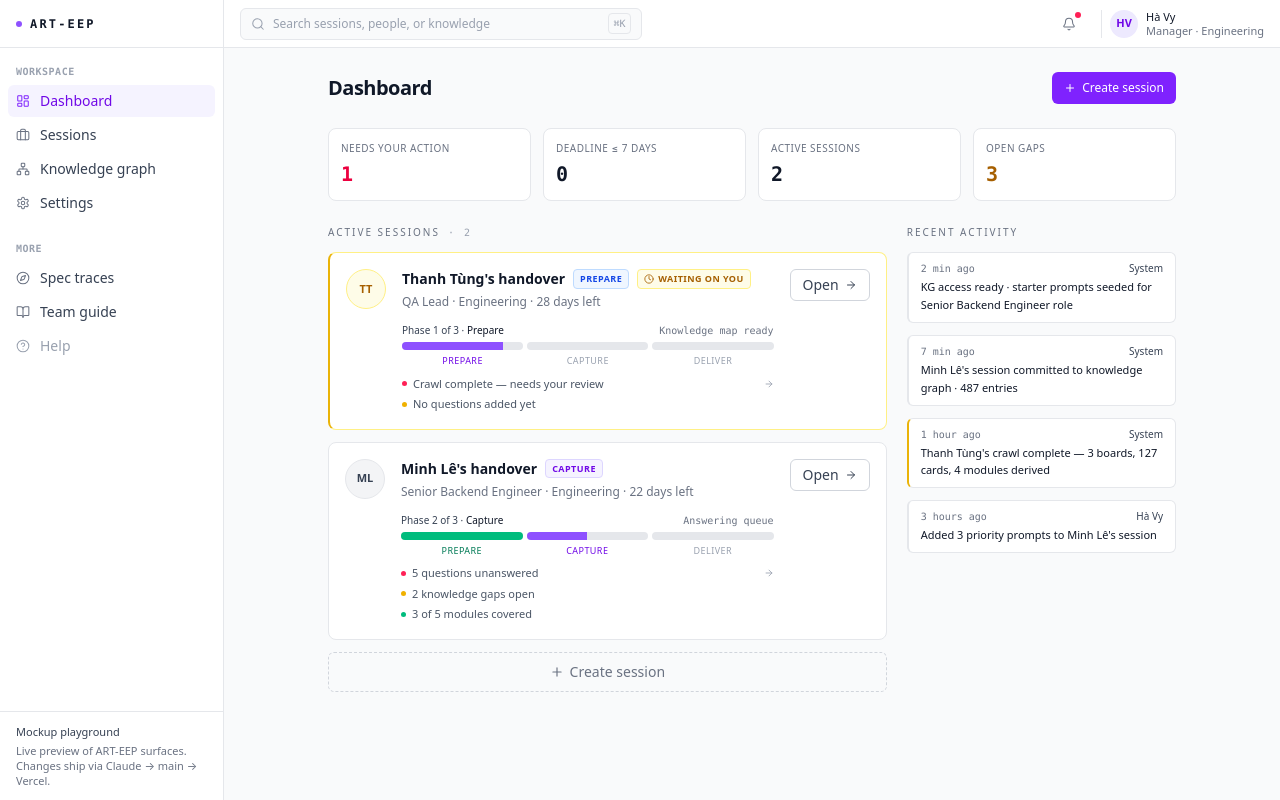
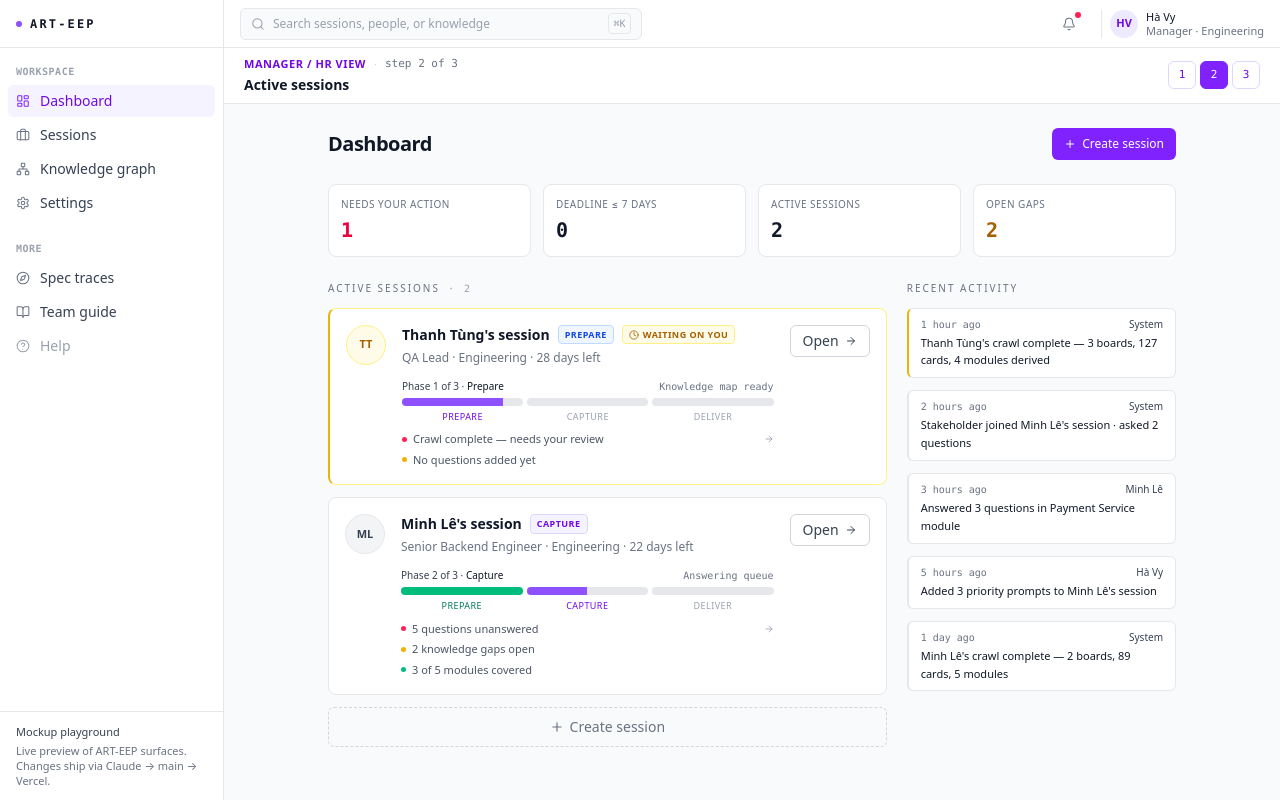
Before and after one commit to BuiDoanKhanhAnPrecioFishbone/esb-mockup, a Next.js app: page / in a window 1280 px wide. Built offline with nearby package versions, Linux system fonts and the light colour scheme.

Commit message:
fix(dashboard): terminology session not handover, per-state activity feed, gaps count 2, stepper in embedded mode

```diff
--- a/components/mockups/ha-vy-handover-dashboard.jsx
+++ b/components/mockups/ha-vy-handover-dashboard.jsx
@@ -12,13 +12,10 @@ import {
 /* ═══════════════════════════════════════════════════════════════════
    Dashboard — Session Creator (HR / Manager) view
 
-   CL-122 · Action-first layout with 4 action cards at top, session
-   cards below. Departure banner (State C) for HRIS departures.
-   Phase-segmented progress bars. Task lines with nav targets.
-   CL-121 · Create session → /session/new.
-   CL-120 · Phase-segmented progress. No single percentage.
-   CL-118 · 2 active sessions. CL-117 · No time-aggregated KPIs.
-   CL-115 · No role qualifier. CL-114 · No successor.
+   CL-122 · Action-first layout. Stepper visible in embedded mode.
+   Terminology: "session" not "handover" in all user-facing copy.
+   Activity feed scoped per state (active vs completed events).
+   Open gaps count matches visible session data.
    ═══════════════════════════════════════════════════════════════════ */
 
 const FLOW = [
@@ -75,11 +72,19 @@ const SESSION_DONE = {
   duration: "3 days, 4 hours", stats: { entries: 487, canonical: 12, gaps: 9 },
 };
 
-const ACTIVITY = [
+const ACTIVITY_ACTIVE = [
+  { ts: "1 hour ago", actor: "System", text: "Thanh Tùng's crawl complete — 3 boards, 127 cards, 4 modules derived", severity: "medium" },
+  { ts: "2 hours ago", actor: "System", text: "Stakeholder joined Minh Lê's session · asked 2 questions", severity: "low" },
+  { ts: "3 hours ago", actor: "Minh Lê", text: "Answered 3 questions in Payment Service module", severity: "low" },
+  { ts: "5 hours ago", actor: "Hà Vy", text: "Added 3 priority prompts to Minh Lê's session", severity: "low" },
+  { ts: "1 day ago", actor: "System", text: "Minh Lê's crawl complete — 2 boards, 89 cards, 5 modules", severity: "low" },
+];
+
+const ACTIVITY_COMPLETED = [
   { ts: "2 min ago", actor: "System", text: "KG access ready · starter prompts seeded for Senior Backend Engineer role", severity: "low" },
   { ts: "7 min ago", actor: "System", text: "Minh Lê's session committed to knowledge graph · 487 entries", severity: "low" },
   { ts: "1 hour ago", actor: "System", text: "Thanh Tùng's crawl complete — 3 boards, 127 cards, 4 modules derived", severity: "medium" },
-  { ts: "3 hours ago", actor: "Hà Vy", text: "Added 3 priority prompts to Minh Lê's session", severity: "low" },
+  { ts: "3 hours ago", actor: "Hà Vy", text: "Reviewed and committed Minh Lê's answers", severity: "low" },
 ];
 
 export default function HaVyHandoverDashboard({ embedded = false, view = "active" } = {}) {
@@ -88,7 +93,16 @@ export default function HaVyHandoverDashboard({ embedded = false, view = "active
     return i >= 0 ? i : 1;
   });
   const step = FLOW[stepIdx];
-  if (embedded) return <StepRenderer id={step.id} />;
+
+  if (embedded) {
+    return (
+      <div>
+        <FlowBar step={step} stepIdx={stepIdx} onJump={setStepIdx} />
+        <StepRenderer id={step.id} />
+      </div>
+    );
+  }
+
   return (
     <div className="min-h-screen bg-gray-50 flex flex-col text-gray-900" style={{ fontFamily: 'ui-sans-serif, system-ui, -apple-system, "Segoe UI", sans-serif' }}>
       <TopBar />
@@ -116,7 +130,7 @@ function DeparturesPending() {
           <Layers className="w-6 h-6 text-gray-400" strokeWidth={1.5} />
         </div>
         <h3 className="text-sm font-medium text-gray-700 mb-1">No active sessions</h3>
-        <p className="text-xs text-gray-500 mb-4">Start a handover session for an upcoming departure above,<br />or create one manually.</p>
+        <p className="text-xs text-gray-500 mb-4">Start a session for an upcoming departure above,<br />or create one manually.</p>
         <Link href="/session/new" className="h-8 px-4 rounded-md border border-dashed border-gray-300 text-xs text-gray-500 hover:text-gray-700 hover:border-gray-400 inline-flex items-center gap-1.5 transition-colors focus:outline-none focus:ring-2 focus:ring-violet-500/20">
           <Plus className="w-3 h-3" />Create session manually
         </Link>
@@ -137,7 +151,7 @@ function ActiveDashboard() {
         <ActionCard label="Needs your action" value={needsAction} color="urgent" active={hl === "action"} onClick={() => setHl(h => h === "action" ? null : "action")} />
         <ActionCard label="Deadline ≤ 7 days" value={approaching} color={approaching > 0 ? "urgent" : "normal"} active={hl === "deadline"} onClick={() => setHl(h => h === "deadline" ? null : "deadline")} />
         <ActionCard label="Active sessions" value={SESSIONS.length} color="normal" active={hl === "all"} onClick={() => setHl(h => h === "all" ? null : "all")} />
-        <ActionCard label="Open gaps" value={3} color="warn" active={hl === "gaps"} onClick={() => setHl(h => h === "gaps" ? null : "gaps")} />
+        <ActionCard label="Open gaps" value={2} color="warn" active={hl === "gaps"} onClick={() => setHl(h => h === "gaps" ? null : "gaps")} />
       </div>
       <div className="grid grid-cols-3 gap-5">
         <div className="col-span-2 space-y-3">
@@ -152,7 +166,7 @@ function ActiveDashboard() {
         </div>
         <div className="space-y-3">
           <SectionLabel>Recent activity</SectionLabel>
-          {ACTIVITY.map((a, i) => <ActivityItem key={i} {...a} />)}
+          {ACTIVITY_ACTIVE.map((a, i) => <ActivityItem key={i} {...a} />)}
         </div>
       </div>
     </div>
@@ -169,7 +183,7 @@ function CompletedDashboard() {
           <CheckCircle2 className="w-4 h-4 text-emerald-700" strokeWidth={2} />
         </div>
         <div className="flex-1 min-w-0">
-          <h3 className="text-sm font-semibold text-gray-900">Minh Lê's handover is complete</h3>
+          <h3 className="text-sm font-semibold text-gray-900">Minh Lê's session is complete</h3>
           <p className="text-xs text-gray-500 mt-0.5">487 entries · 12 canonical facts · 9 gaps resolved · KG access ready</p>
         </div>
       </article>
@@ -177,7 +191,7 @@ function CompletedDashboard() {
         <ActionCard label="Needs your action" value={active.filter(s => s.blockedOnManager).length} color="urgent" />
         <ActionCard label="Deadline ≤ 7 days" value={0} color="normal" />
         <ActionCard label="Active sessions" value={active.length} color="normal" />
-        <ActionCard label="Open gaps" value={1} color="warn" />
+        <ActionCard label="Open gaps" value={0} color="normal" />
       </div>
       <div className="grid grid-cols-3 gap-5">
         <div className="col-span-2 space-y-5">
@@ -192,7 +206,7 @@ function CompletedDashboard() {
         </div>
         <div className="space-y-3">
           <SectionLabel>Recent activity</SectionLabel>
-          {ACTIVITY.map((a, i) => <ActivityItem key={i} {...a} />)}
+          {ACTIVITY_COMPLETED.map((a, i) => <ActivityItem key={i} {...a} />)}
         </div>
       </div>
     </div>
@@ -230,7 +244,7 @@ function DepartureBanner({ departures }) {
             <div className="flex items-center gap-3">
               <span className="text-[10px] text-gray-500" style={{ fontFamily: "ui-monospace, Menlo, monospace" }}>Last day {d.lastDay} · {d.daysLeft}d</span>
               <Link href="/session/new" className="h-7 px-2.5 rounded-md bg-violet-600 hover:bg-violet-700 text-white text-[11px] font-medium inline-flex items-center gap-1 transition-colors focus:outline-none focus:ring-2 focus:ring-violet-500/30">
-                Start handover<ArrowRight className="w-2.5 h-2.5" />
+                Start session<ArrowRight className="w-2.5 h-2.5" />
               </Link>
             </div>
           </div>
@@ -262,7 +276,7 @@ function SessionCard({ session, highlighted, dimmed }) {
         <div className={`w-10 h-10 rounded-full text-[11px] font-semibold inline-flex items-center justify-center shrink-0 border ${blocked ? "bg-yellow-50 text-yellow-700 border-yellow-200" : "bg-gray-100 text-gray-700 border-gray-200"}`}>{session.initials}</div>
         <div className="flex-1 min-w-0">
           <div className="flex items-center gap-2 mb-1 flex-wrap">
-            <h3 className="text-sm font-semibold text-gray-900">{session.name}&apos;s handover</h3>
+            <h3 className="text-sm font-semibold text-gray-900">{session.name}&apos;s session</h3>
             <span className={`text-[9px] px-1.5 py-0.5 rounded uppercase tracking-wider font-semibold border ${phaseColors[phase.key]}`}>{phase.label}</span>
             {blocked && <span className="text-[9px] px-1.5 py-0.5 rounded uppercase tracking-wider font-semibold bg-yellow-50 border border-yellow-200 text-yellow-700 inline-flex items-center gap-1"><Clock className="w-2.5 h-2.5" />Waiting on you</span>}
           </div>
@@ -290,7 +304,7 @@ function CompletedCard({ session }) {
       <div className="w-10 h-10 rounded-full bg-emerald-50 text-emerald-700 text-[11px] font-semibold inline-flex items-center justify-center shrink-0 border border-emerald-200">{session.initials}</div>
       <div className="flex-1 min-w-0">
         <div className="flex items-center gap-2 mb-1">
-          <h3 className="text-sm font-semibold text-gray-900">{session.name}&apos;s handover</h3>
+          <h3 className="text-sm font-semibold text-gray-900">{session.name}&apos;s session</h3>
           <span className="text-[9px] px-1.5 py-0.5 rounded uppercase tracking-wider font-semibold bg-emerald-50 border border-emerald-200 text-emerald-700 inline-flex items-center gap-1"><CheckCircle2 className="w-2.5 h-2.5" />Complete</span>
           <span className="text-[10px] text-gray-500">{session.completedAt}</span>
         </div>
```
